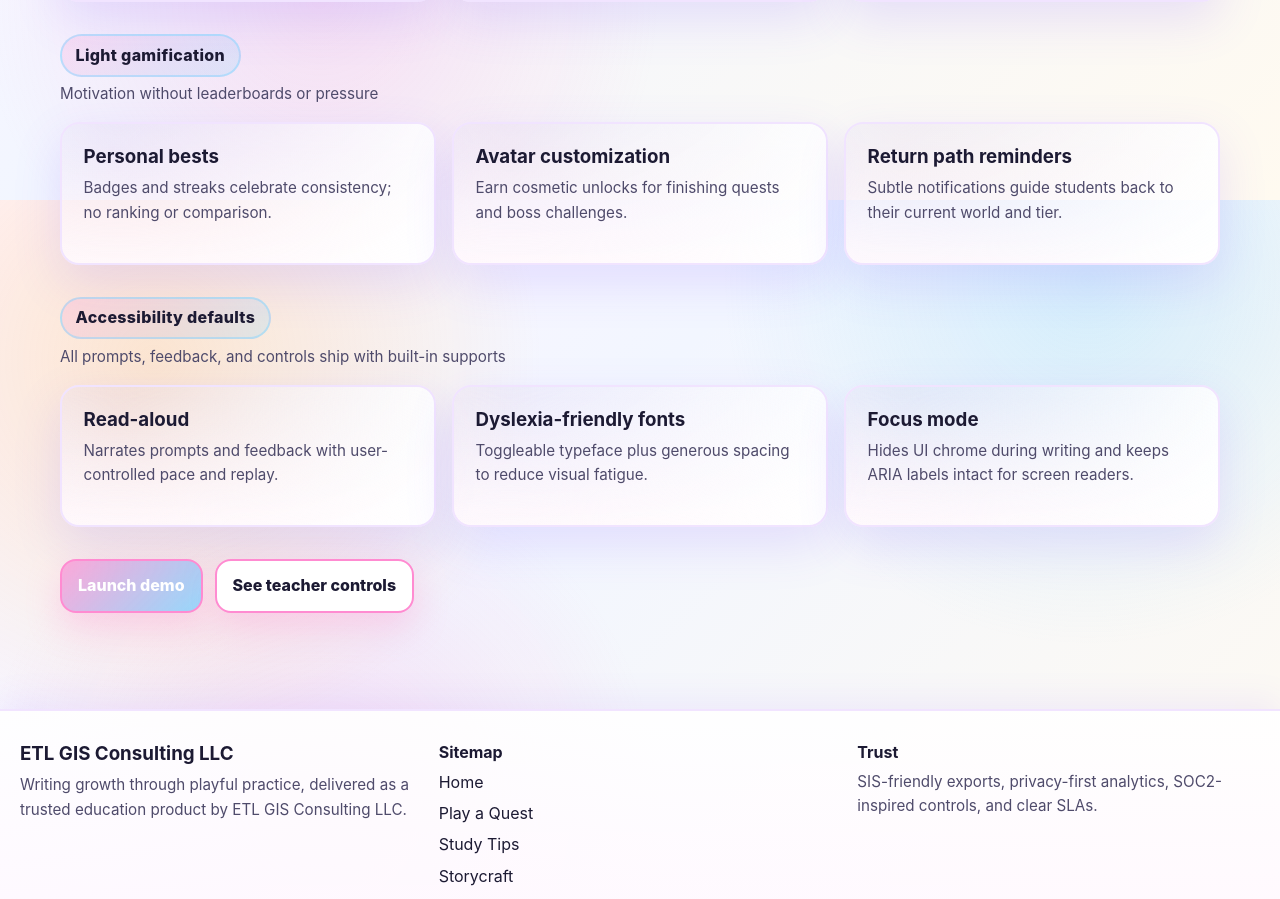
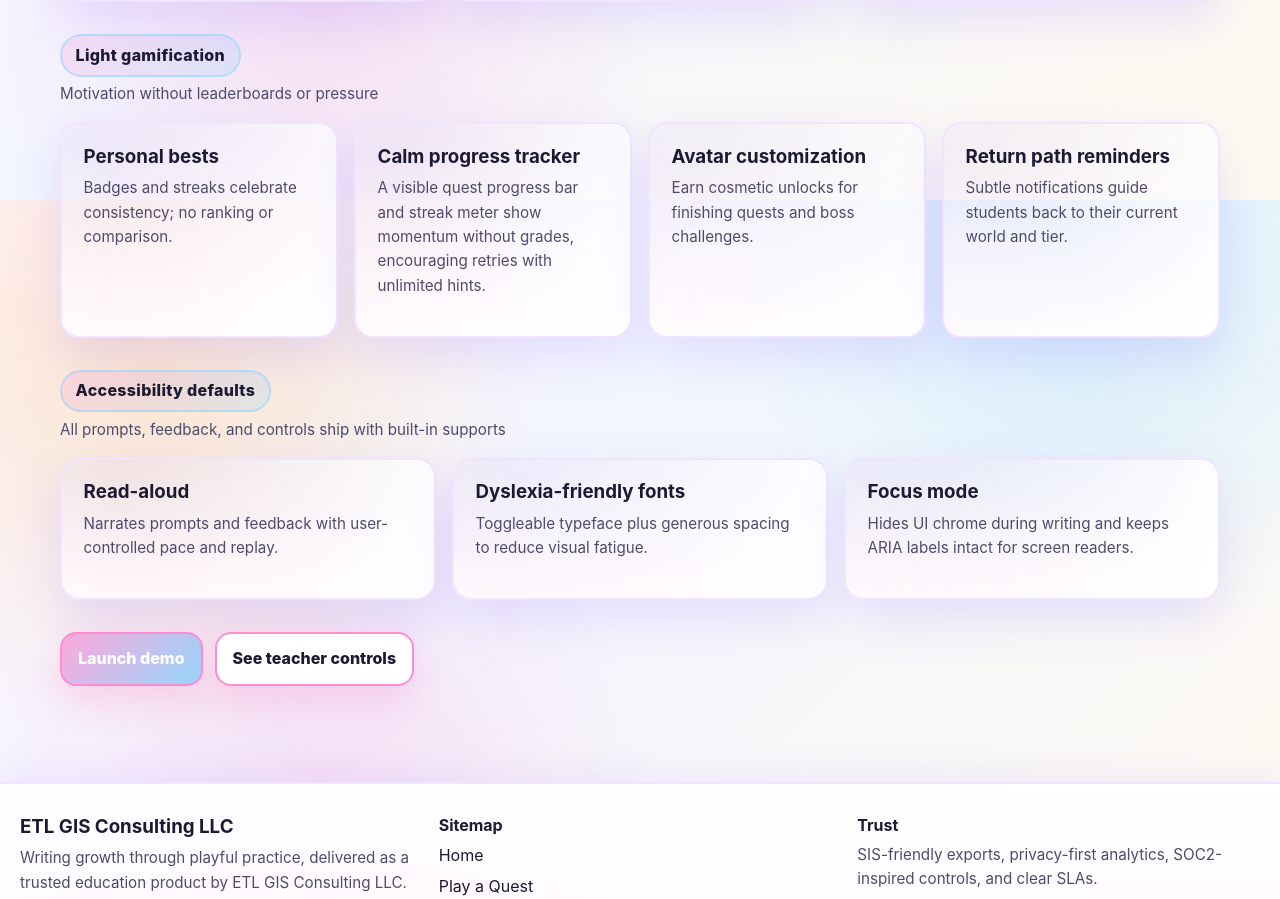
Before and after one commit to Omoluabi1003/Keyville, a Next.js app: page /storycraft in a window 1280 px wide. Shown: the part 1400-2299 px from the top of the page. Built offline with nearby package versions, Linux system fonts and the light colour scheme.

Commit message:
Emphasize progress tracking without grades

```diff
--- a/app/storycraft/page.tsx
+++ b/app/storycraft/page.tsx
@@ -102,6 +102,13 @@ export default function StorycraftPage() {
             <p className="small">Badges and streaks celebrate consistency; no ranking or comparison.</p>
           </div>
           <div className="card">
+            <h3>Calm progress tracker</h3>
+            <p className="small">
+              A visible quest progress bar and streak meter show momentum without grades, encouraging retries with
+              unlimited hints.
+            </p>
+          </div>
+          <div className="card">
             <h3>Avatar customization</h3>
             <p className="small">Earn cosmetic unlocks for finishing quests and boss challenges.</p>
           </div>
```
Also changed, not shown: 1 other file (tests, documents, lock files or other folders).
